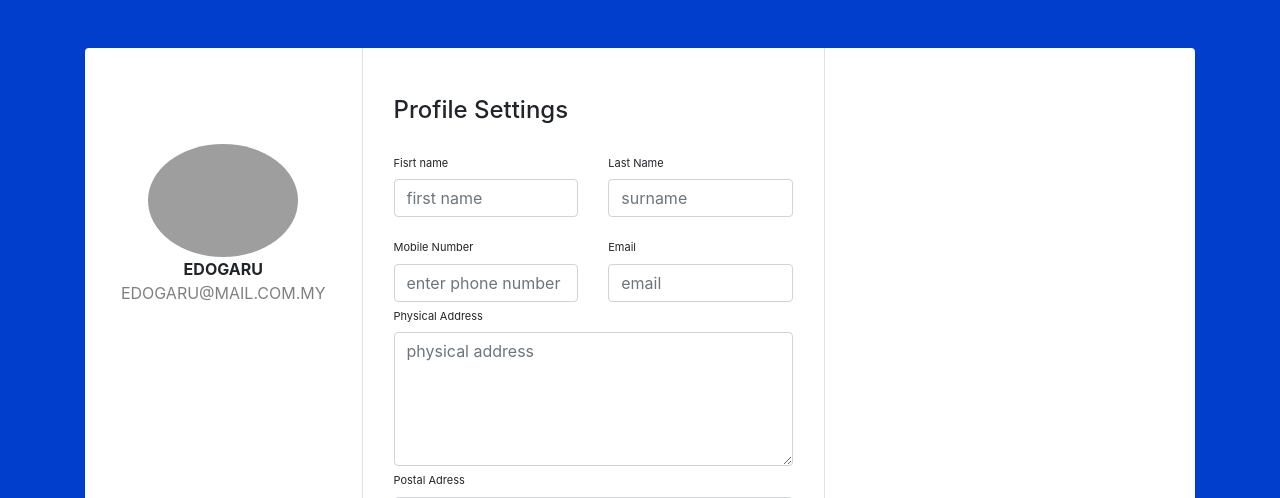
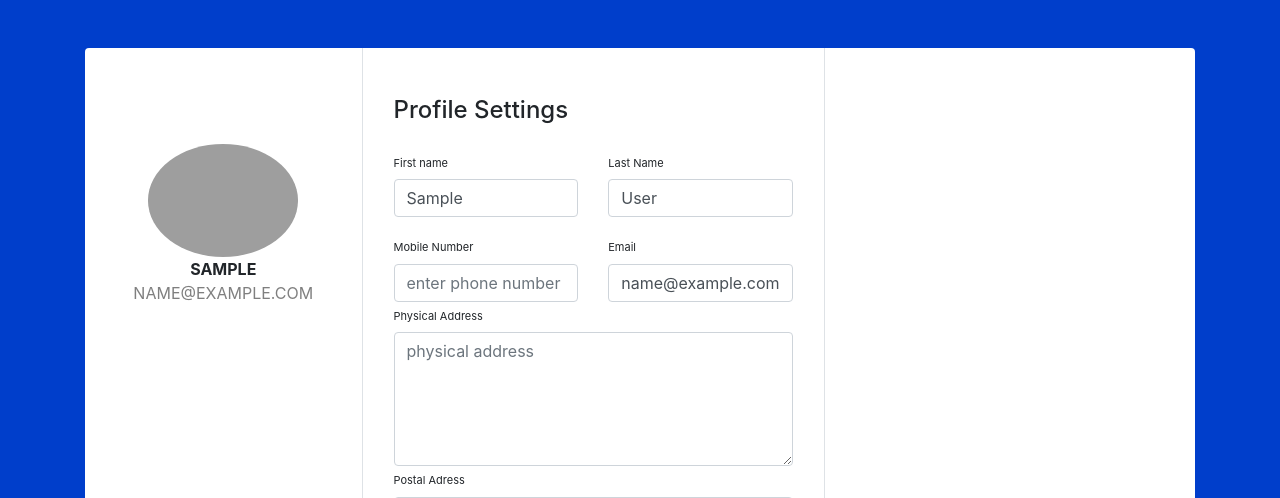
Before and after one commit to VictorMwachi/flask-auth, a Flask app: template templates/profile-2.html in a window 1280 px wide. Shown: the part 44-542 px from the top of the page. Run offline with Flask 3, Linux system fonts and the light colour scheme; the template is opened without the code that fills it: values that come from a table or form of the project are taken from there, others are empty; tables that the repository leaves empty hold one stand-in row (values such as "Sample post"); some libraries are stand-ins or nearby versions; grey boxes are pictures that could not be loaded.

Commit message:
updated the profile endpoint

```diff
--- a/app.py
+++ b/app.py
@@ -1,7 +1,7 @@
 from flask import Flask,render_template,redirect,url_for,request,flash
 from flask_sqlalchemy import SQLAlchemy
+#from sqlalchemy_imageattach.entity import Image, image_attachment
 from werkzeug.security import generate_password_hash, check_password_hash
-#from flask_bcrypt import Bcrypt
 
 from flask_login import UserMixin, login_user, LoginManager, current_user,login_required
 
@@ -9,7 +9,7 @@ app = Flask(__name__)
 app.config['SECRET_KEY']='dev'
 app.config['SQLALCHEMY_DATABASE_URI']="postgresql://victor:7mudaki@localhost/flask_auth"
 db = SQLAlchemy(app)
-#bcrypt=Bcrypt(app)
+
 
 login_manager = LoginManager()
 login_manager.init_app(app)
@@ -31,12 +31,12 @@ class Users(UserMixin, db.Model):
 class Profile(db.Model):
     id = db.Column(db.Integer,primary_key=True)
     postal_code=db.Column(db.String(50))
-    posta_address = db.Column(db.String(100))
+    postal_address = db.Column(db.String(100))
     physical_address = db.Column(db.String(500))
     phone=db.Column(db.String(20),unique=True,nullable=False)
     website = db.Column(db.String(100),unique=True)
     town=db.Column(db.String(20),nullable=False)
-    interests = db.Column(db.String(500))
+    interests = db.Column(db.Text())
     role=db.Column(db.String(20),nullable=False)
     twitter = db.Column(db.String(100),unique=True)
     facebook = db.Column(db.String(100),unique=True)
@@ -44,8 +44,9 @@ class Profile(db.Model):
     linkedin = db.Column(db.String(100),unique=True)
     region=db.Column(db.String(20),nullable=False)
     country=db.Column(db.String(20),nullable=False)
-    email=db.Column(db.String(100),db.ForeignKey('users.email'),nullable=False)
     profile_dp=db.Column(db.LargeBinary(max))
+    user_id = db.Column(db.Integer,db.ForeignKey('users.id'),nullable=False)
+
 
 with app.app_context():
     db.create_all()
@@ -70,7 +71,7 @@ def login():
         if check_password_hash(user.password,password):
             login_user(user)
             flash("logged in successfully")
-            return redirect(url_for('profile'))
+            return render_template('profile-2.html',user=user)
 
         else:
             flash("incorrect password")
@@ -113,7 +114,38 @@ def profile():
     return render_template('profile.html')
 
 @app.route('/edit-profile', strict_slashes=False)
+@login_required
 def edit_profile():
+    if request.method=='POST':
+        postal_code=request.form['postal_code']
+        postal_address=request.form['postal_address']
+        physical_address=request.form['physical_address']
+        town=request.form['town']
+        region=request.form['region']
+        country=request.form['country']
+        role=request.form['role']
+        phone=request.form['phone']
+        website=request.form['website']
+        interests=request.form['interest']
+        linkedin=request.form['linkedin']
+        twitter=request.form['twitter']
+        facebook=request.form['facebook']
+        youtube=request.form['youtube']
+
+
+        try:
+            new_profile=Profile(user_id=user_id,youtube=youtube,region=region,twitter=twitter,facebook=facebook,
+                linkedin=linkedin,website=website,role=role,phone=phone,postal_code=postal_code,
+                postal_address=postal_address,physical_address=physical_address,interests=interests,country=country,town=town)
+
+            db.session.add(new_profile)
+            db.session.commit()
+            flash("profile updated succesfully")
+            return render_template('profile.html')
+
+        except:
+            flash("profile note updated,kindly retry")
+
     return render_template('profile-2.html')
 
 
--- a/templates/profile-2.html
+++ b/templates/profile-2.html
@@ -13,7 +13,7 @@
 <div class="container rounded bg-white mt-5 mb-5">
     <div class="row">
         <div class="col-md-3 border-right">
-            <div class="d-flex flex-column align-items-center text-center p-3 py-5"><img class="rounded-circle mt-5" width="150px" src="https://st3.depositphotos.com/15648834/17930/v/600/depositphotos_179308454-stock-illustration-unknown-person-silhouette-glasses-profile.jpg"><span class="font-weight-bold">Edogaru</span><span class="text-black-50">edogaru@mail.com.my</span><span> </span></div>
+            <div class="d-flex flex-column align-items-center text-center p-3 py-5"><img class="rounded-circle mt-5" width="150px" src="https://st3.depositphotos.com/15648834/17930/v/600/depositphotos_179308454-stock-illustration-unknown-person-silhouette-glasses-profile.jpg"><span class="font-weight-bold">{{ user.first_name }}</span><span class="text-black-50 "><p>{{user.email}}</p></span><span> </span></div>
         </div>
         <div class="col-md-5 border-right">
             <div class="p-3 py-5">
@@ -21,33 +21,33 @@
                     <h4 class="text-right">Profile Settings</h4>
                 </div>
                 <div class="row mt-2">
-                    <div class="col-md-6"><label class="labels">Fisrt name</label><input type="text" class="form-control" placeholder="first name" value=""></div>
-                    <div class="col-md-6"><label class="labels">Last Name</label><input type="text" class="form-control" value="" placeholder="surname"></div>
+                    <div class="col-md-6"><label class="labels">First name</label><input type="text" class="form-control" placeholder="first name" value="{{ user.first_name }}"></div>
+                    <div class="col-md-6"><label class="labels">Last Name</label><input type="text" class="form-control" value="{{ user.last_name }}" placeholder="surname"></div>
                 </div>
                 <div class="row mt-3">
                     <div class="col-md-6"><label class="labels">Mobile Number</label><input type="text" class="form-control" placeholder="enter phone number" value=""></div>
-                    <div class="col-md-6"><label class="labels">Email</label><input type="text" class="form-control" placeholder="email" value=""></div>
-                    <div class="col-md-12"><label class="labels">Physical Address</label><textarea type="text" class="form-control" placeholder="physical address" value="" rows="5"></textarea></div>
-                    <div class="col-md-12"><label class="labels">Postal Adress</label><input type="text" class="form-control" placeholder="enter postal address" value=""></div>
-                    <div class="col-md-12"><label class="labels">Postal code</label><input type="number" class="form-control" placeholder="postal code" value=""></div>
-                    <div class="col-md-12"><label class="labels">Website</label><input type="text" class="form-control" placeholder="website url" value=""></div>
-                    <div class="col-md-12"><label class="labels">Town</label><input type="text" class="form-control" placeholder="enter town" value=""></div>
-                    <div class="col-md-12"><label class="labels">Interests</label><textarea type="text" class="form-control" placeholder="interest A, interest B, interest C" value="" rows="5"></textarea></div>
-                    <div class="col-md-12"><label class="labels">Role</label><input type="text" class="form-control" placeholder="Software Developer" value=""></div>
+                    <div class="col-md-6"><label class="labels">Email</label><input type="text" class="form-control" placeholder="email" value="{{user.email}}"></div>
+                    <div class="col-md-12"><label class="labels">Physical Address</label><textarea type="text" class="form-control" name="physical_address" placeholder="physical address" value="" rows="5"></textarea></div>
+                    <div class="col-md-12"><label class="labels">Postal Adress</label><input type="text" class="form-control" name="postal_address" placeholder="enter postal address" value=""></div>
+                    <div class="col-md-12"><label class="labels">Postal code</label><input type="number" class="form-control" name="postal_code" placeholder="postal code" value=""></div>
+                    <div class="col-md-12"><label class="labels">Website</label><input type="text" class="form-control" name="website" placeholder="website url" value=""></div>
+                    <div class="col-md-12"><label class="labels">Town</label><input type="text" class="form-control" name="town" placeholder="enter town" value=""></div>
+                    <div class="col-md-12"><label class="labels">Interests</label><textarea type="text" class="form-control" name="interest" placeholder="interest A, interest B, interest C" value="" rows="5"></textarea></div>
+                    <div class="col-md-12"><label class="labels">Role</label><input type="text" class="form-control" name="role" placeholder="Software Developer" value=""></div>
                 </div>
 
                 <div class="row mt-3">
-                    <div class="col-md-6"><label class="labels">Facebook</label><input type="text" class="form-control" placeholder="facebook username" value=""></div>
-                    <div class="col-md-6"><label class="labels">Twitter</label><input type="text" class="form-control" value="" placeholder="@username"></div>
+                    <div class="col-md-6"><label class="labels">Facebook</label><input type="text" class="form-control" name="facebook" placeholder="facebook username" value=""></div>
+                    <div class="col-md-6"><label class="labels">Twitter</label><input type="text" class="form-control" name="twitter" value="" placeholder="@username"></div>
                 </div>
                 <div class="row mt-3">
-                    <div class="col-md-6"><label class="labels">YouTube</label><input type="text" class="form-control" placeholder="youtube username" value=""></div>
-                    <div class="col-md-6"><label class="labels">Linkedin</label><input type="text" class="form-control" value="" placeholder="linkedin username"></div>
+                    <div class="col-md-6"><label class="labels">YouTube</label><input type="text" class="form-control" name="youtube" placeholder="youtube username" value=""></div>
+                    <div class="col-md-6"><label class="labels">Linkedin</label><input type="text" class="form-control" name="linkedin" value="" placeholder="linkedin username"></div>
                 </div>
                 <hr>
                 <div class="row mt-3">
-                    <div class="col-md-6"><label class="labels">Country</label><input type="text" class="form-control" placeholder="country" value=""></div>
-                    <div class="col-md-6"><label class="labels">State/Region/County</label><input type="text" class="form-control" value="" placeholder="state"></div>
+                    <div class="col-md-6"><label class="labels">Country</label><input type="text" class="form-control" name="country" placeholder="country" value=""></div>
+                    <div class="col-md-6"><label class="labels">State/Region/County</label><input type="text" class="form-control" name="region" value="" placeholder="state"></div>
                 </div>
                 <div class="mt-5 text-center"><button class="btn btn-primary profile-button" type="button">Save Profile</button></div>
             </div>
```
